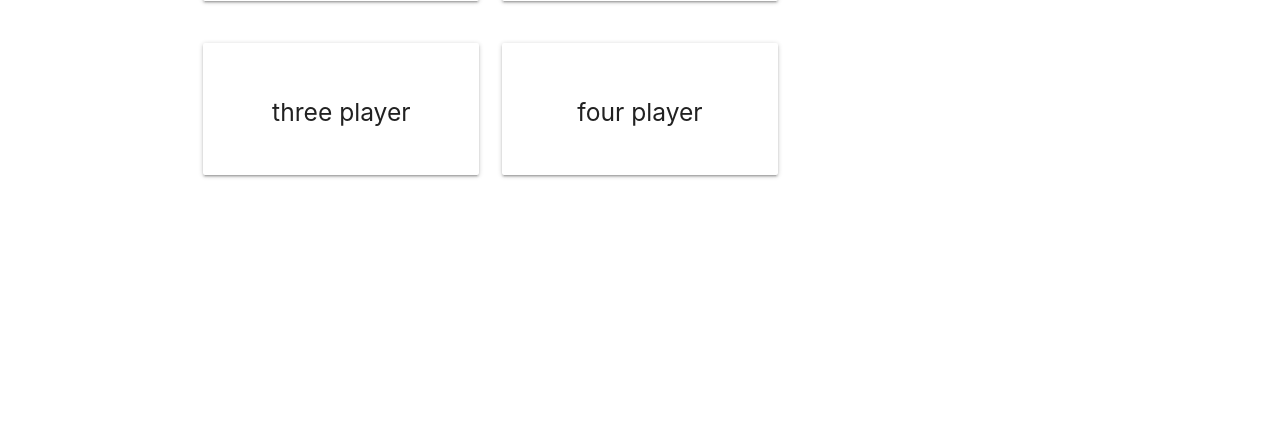
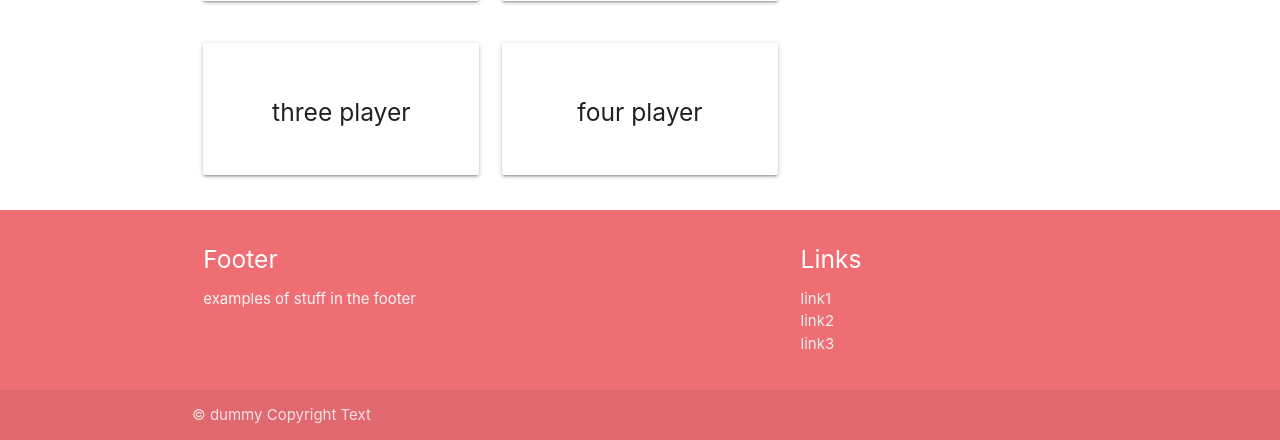
Before and after one commit to LyvieSaba/VEF-3V-05DU-H-t_H-pVerkefni, a Flask app: template templates/base.html in a window 1280 px wide. Shown: the part 609-1049 px from the top of the page. Before the commit the page ends 787 px from the top, so only its background shows below. Run offline with Flask 3, Linux system fonts and the light colour scheme; the template is opened without the code that fills it, so the values that code supplies are empty.

Commit message:
added a footer

```diff
--- a/templates/base.html
+++ b/templates/base.html
@@ -80,6 +80,29 @@
               </div>
               </div>
             </div>
+
+          <footer class="page-footer">
+            <div class="container">
+              <div class="row">
+                <div class="col l6 s12">
+                  <h5 class="white-text">Footer</h5>
+                  <p class="grey-text text-lighten-4">examples of stuff in the footer</p>
+                </div>
+                <div class="col l4 offset-l2 s12">
+                  <h5 class="white-text">Links</h5>
+                  <ul>
+                    <li><a class="grey-text text-lighten-3" href="base.html">link1</a></li>
+                    <li><a class="grey-text text-lighten-3" href="base.html">link2</a></li>
+                    <li><a class="grey-text text-lighten-3" href="base.html">link3</a></li>
+                  </ul>
+                </div>
+              </div>
+            </div>
+            <div class="footer-copyright">
+            <div class="container">
+            © dummy Copyright Text
+            </div>
+          </footer>
       </div>
     </body>
   </html>
```
